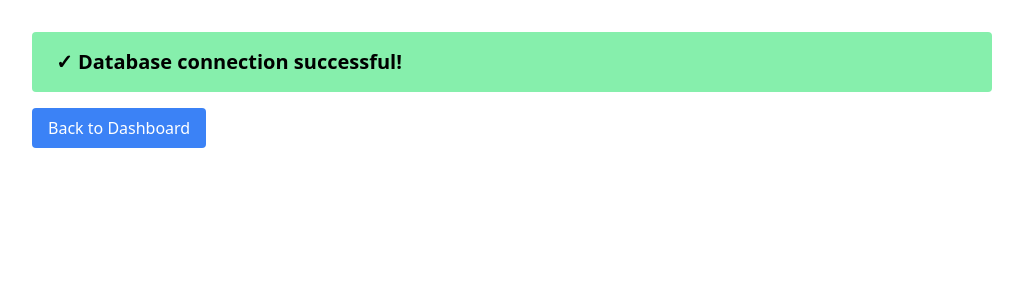
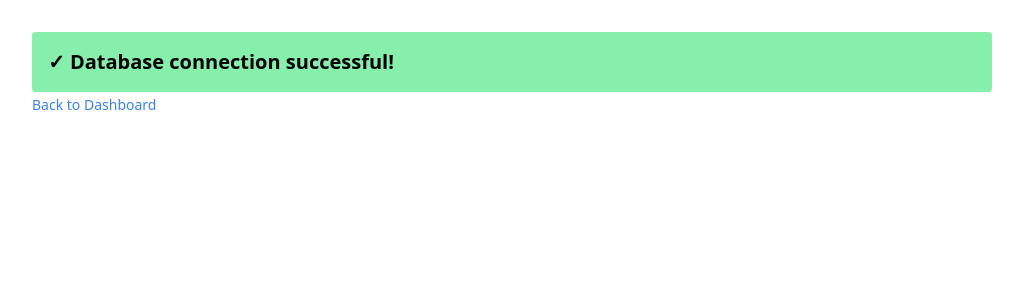
Before and after one commit to sinakhezrian/telemetry-dashboard, a Flask app: page /db-connection-test in a window 1280 px wide. Shown: the top 300 px of the page, without its empty margins (128-1151 px from the left). Run offline with Flask 3, Linux system fonts and the light colour scheme; some libraries are stand-ins or nearby versions.

Commit message:
feat: update templates

```diff
--- a/templates/dashboard.html
+++ b/templates/dashboard.html
@@ -10,7 +10,7 @@
 
 <body>
     <div class="px-[12.5%] py-8">
-        <h1 class="text-xl text-gray-600 font-bold px-4 py-2 bg-green-300 rounded">
+        <h1 class="text-xl text-gray-600 font-bold px-4 py-4 bg-orange-300 rounded">
             Telemetry Dashboard
         </h1>
         <table class="min-w-full border-collapse border border-gray-200 mt-4">
@@ -47,6 +47,9 @@
                 <span id="status-text" class="text-gray-700">Disconnected</span>
             </div>
         </div>
+        <div class="mt-2">
+            <a href="/db-connection-test" class="text-blue-700 text-sm">Click here to test database connection</a>
+        </div>
     </div>
 </body>
 
--- a/templates/database-status.html
+++ b/templates/database-status.html
@@ -11,15 +11,15 @@
 <body>
     <div class="px-[12.5%] py-8">
         {% if status == "success" %}
-        <div class="px-6 py-4 bg-green-300 rounded">
+        <div class="px-4 py-4 bg-green-300 rounded">
             <p class="font-bold text-xl">✓ Database connection successful!</p>
         </div>
         {% else %}
-        <div class="px-6 py-4 bg-red-300 rounded">
+        <div class="px-4 py-4 bg-red-300 rounded">
             <p class="font-bold text-xl">✗ Database connection failed!</p>
         </div>
         {% endif %}
-        <a href="/" class="inline-block mt-4 px-4 py-2 bg-blue-500 text-white rounded">Back to Dashboard</a>
+        <a href="/" class="text-blue-500 text-sm">Back to Dashboard</a>
     </div>
 </body>
 
```
